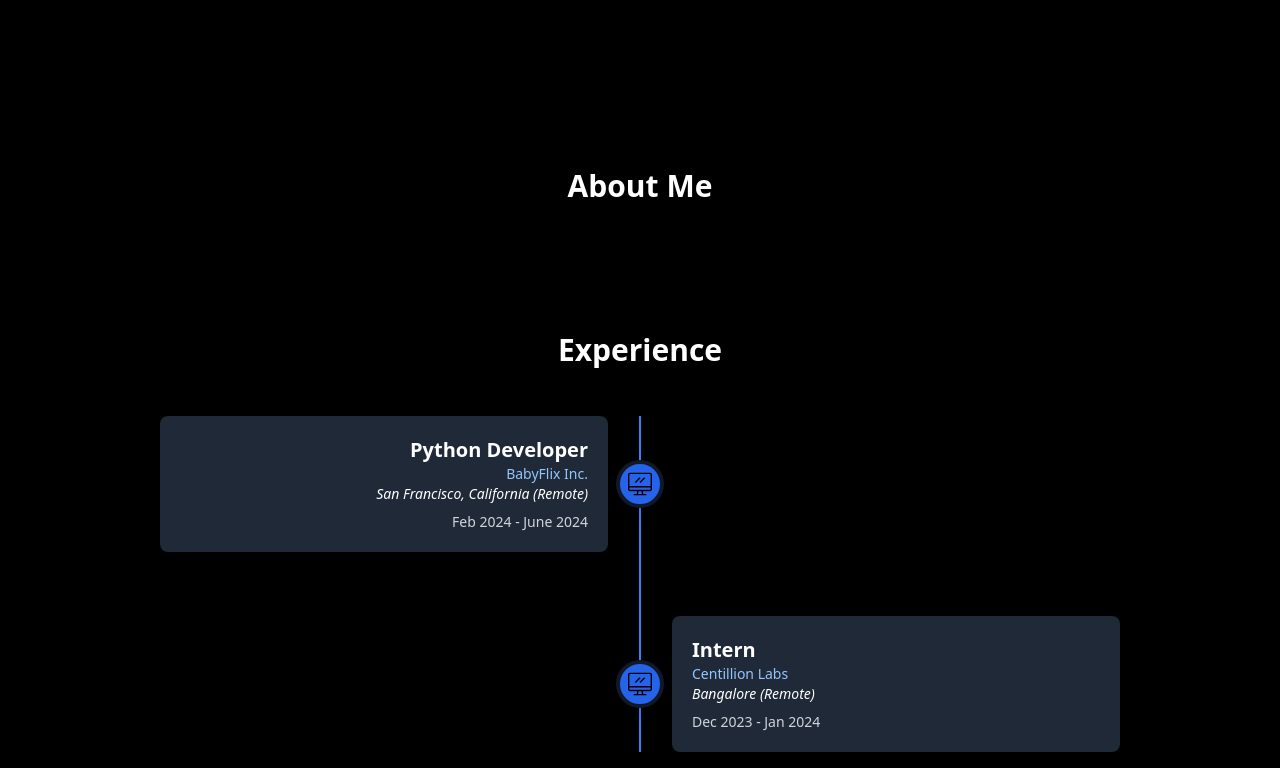
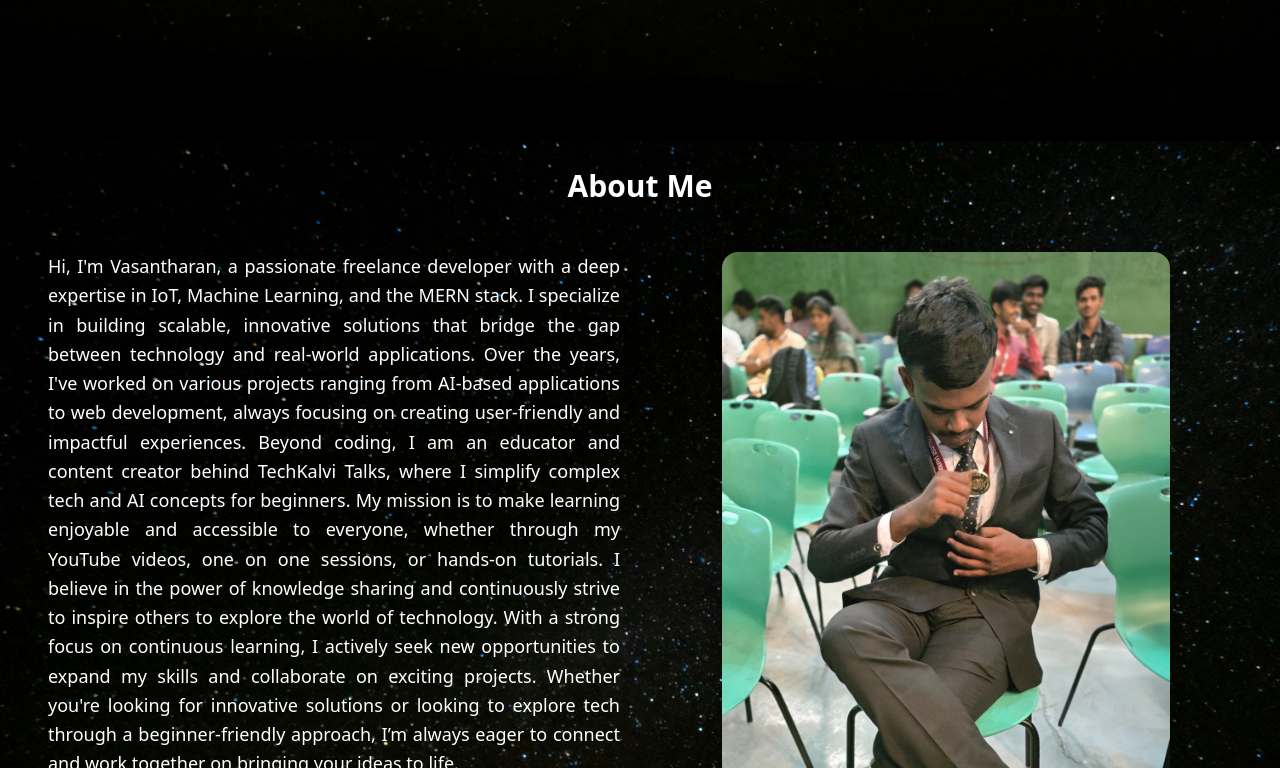
Before and after one commit to vasantharan/portfolio, a React (Create React App) app: page / in a window 1280 px wide. Shown: the part 712-1480 px from the top of the page. Built offline with nearby package versions, Linux system fonts and the light colour scheme.

Commit message:
About section added, animation completed, and background added

```diff
--- a/src/App.js
+++ b/src/App.js
@@ -13,10 +13,10 @@ import Footer from "./components/Footer";
 
 function App() {
   return (
-    <div>
+    <div className="relative">
       <Navbar/>
       <Hero/> {/* animated */}
-      <About/>
+      <About/> {/* animated */}
       <Experience/> {/* animated */}
       <Education/> {/* animated */}
       <Skills/>  {/* animated */}
@@ -25,7 +25,7 @@ function App() {
       <Youtube/> {/* animated */}
       <Topmate/> {/* animated */}
       <Contact/> {/* animated */}
-      <Footer/> {/* animated */}
+      <Footer/>
     </div>
   );
 }
--- a/src/components/About.jsx
+++ b/src/components/About.jsx
@@ -1,13 +1,74 @@
-import React from "react";
+import React, { useRef, useEffect } from "react";
+import { motion, useAnimation, useInView } from "framer-motion";
 import aboutData from "../data/about";
 import aboutphoto from "../assets/photos/about.jpg";
 
 const About = () => {
-    return(
-        <section id="about" className="pt-20">
+    const textRef = useRef(null);
+    const imgRef = useRef(null);
+    const textInView = useInView(textRef, { threshold: 0.3 });
+    const imgInView = useInView(imgRef, { threshold: 0.3 });
+
+    const textControls = useAnimation();
+    const imgControls = useAnimation();
+
+    useEffect(() => {
+        if (textInView) {
+            textControls.start({ opacity: 1, x: 0 });
+        } else {
+            textControls.start({ opacity: 0, x: -80 });
+        }
+    }, [textInView, textControls]);
+
+    useEffect(() => {
+        if (imgInView) {
+            imgControls.start({ opacity: 1, x: 0 });
+        } else {
+            imgControls.start({ opacity: 0, x: 80 });
+        }
+    }, [imgInView, imgControls]);
+
+    return (
+        <section id="about" className="pt-20 pb-10 bg-transparent text-white px-6 md:px-12 overflow-x-hidden">
             <h2 className="text-3xl font-bold text-center mb-12">About Me</h2>
+
+            <div className="flex flex-col md:flex-row justify-between gap-10">
+                {/* Text Content */}
+                <motion.div
+                    ref={textRef}
+                    animate={textControls}
+                    initial={{ opacity: 0, x: -80 }}
+                    transition={{ duration: 0.8 }}
+                    className="md:w-1/2"
+                >
+                    {aboutData.map((paragraph, index) => (
+                        <p key={index} className="mb-6 leading-relaxed text-justify text-lg">
+                            {paragraph}
+                        </p>
+                    ))}
+                </motion.div>
+
+                {/* Image */}
+                <motion.div
+                    ref={imgRef}
+                    animate={imgControls}
+                    initial={{ opacity: 0, x: 80 }}
+                    transition={{ duration: 0.8 }}
+                    className="md:w-1/2 flex justify-center"
+                >
+                    <div
+                        className="cursor-pointer rounded-xl"
+                    >
+                        <img
+                            src={aboutphoto}
+                            alt="About"
+                            className="rounded-2xl shadow-xl max-w-md w-full object-cover transition-transform duration-500 [transform:perspective(800px)_rotateY(0deg)] hover:[transform:perspective(800px)_rotateY(-10deg)] hover:shadow-2xl hover:shadow-[0_0_20px_10px_rgba(255,255,255,0.5)] transition-all ease-in-out"
+                        />
+                    </div>
+                </motion.div>
+            </div>
         </section>
-    )
-}
+    );
+};
 
 export default About;
--- a/src/components/Projects.jsx
+++ b/src/components/Projects.jsx
@@ -35,7 +35,7 @@ const Projects = () => {
     return (
         <section
         id="projects"
-        className="min-h-screen flex flex-col justify-center items-center bg-black text-white pt-10 px-4"
+        className="min-h-screen flex flex-col justify-center items-center text-white pt-10 px-4"
         >
         <h2 className="text-4xl font-bold text-center mb-10">Projects</h2>
 
--- a/src/data/about.js
+++ b/src/data/about.js
@@ -1,5 +1,5 @@
 const aboutData = [
-    "Hi, I'm Vasantharan, a passionate freelance developer with a deep expertise in IoT, Machine Learning, and the MERN stack. I specialize in building scalable, innovative solutions that bridge the gap between technology and real-world applications. Over the years, I've worked on various projects ranging from AI-based applications to web development, always focusing on creating user-friendly and impactful experiences. Beyond coding, I am an educator and content creator behind *TechKalvi Talks*, where I simplify complex tech and AI concepts for beginners. My mission is to make learning enjoyable and accessible to everyone, whether through my YouTube videos, one on one sessions, or hands-on tutorials. I believe in the power of knowledge sharing and continuously strive to inspire others to explore the world of technology. With a strong focus on continuous learning, I actively seek new opportunities to expand my skills and collaborate on exciting projects. Whether you're looking for innovative solutions or looking to explore tech through a beginner-friendly approach, I’m always eager to connect and work together on bringing your ideas to life."
+    "Hi, I'm Vasantharan, a passionate freelance developer with a deep expertise in IoT, Machine Learning, and the MERN stack. I specialize in building scalable, innovative solutions that bridge the gap between technology and real-world applications. Over the years, I've worked on various projects ranging from AI-based applications to web development, always focusing on creating user-friendly and impactful experiences. Beyond coding, I am an educator and content creator behind TechKalvi Talks, where I simplify complex tech and AI concepts for beginners. My mission is to make learning enjoyable and accessible to everyone, whether through my YouTube videos, one on one sessions, or hands-on tutorials. I believe in the power of knowledge sharing and continuously strive to inspire others to explore the world of technology. With a strong focus on continuous learning, I actively seek new opportunities to expand my skills and collaborate on exciting projects. Whether you're looking for innovative solutions or looking to explore tech through a beginner-friendly approach, I’m always eager to connect and work together on bringing your ideas to life."
 ]
 
 export default aboutData;
--- a/src/index.css
+++ b/src/index.css
@@ -10,4 +10,34 @@ html {
 body {
   @apply box-border bg-black text-white;
   overflow-x: hidden;
+  margin: 0;
+  padding: 0;
+  background-image: url('./assets/photos/bg.jpg');
+  background-size: cover;
+  background-attachment: fixed;
+  background-position: center;
+  background-repeat: no-repeat;
 }
+
+body {
+  @apply box-border bg-black text-white relative;
+  overflow-x: hidden;
+  margin: 0;
+  padding: 0;
+  background-image: url('./assets/photos/bg.jpg');
+  background-size: cover;
+  background-attachment: fixed;
+  background-position: center;
+  background-repeat: no-repeat;
+}
+
+body::before {
+  content: '';
+  position: fixed;
+  top: 0;
+  left: 0;
+  width: 100%;
+  height: 100%;
+  background-color: rgba(0, 0, 0, 0.4);
+  z-index: -1;
+}
```
Also changed, not shown: src/assets/photos/bg.jpg.
